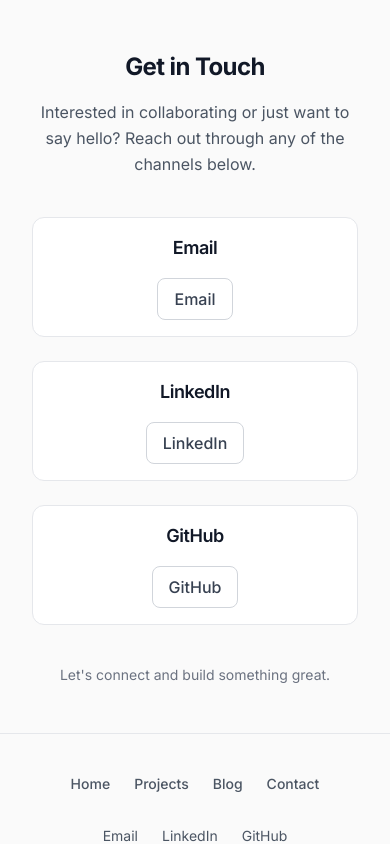
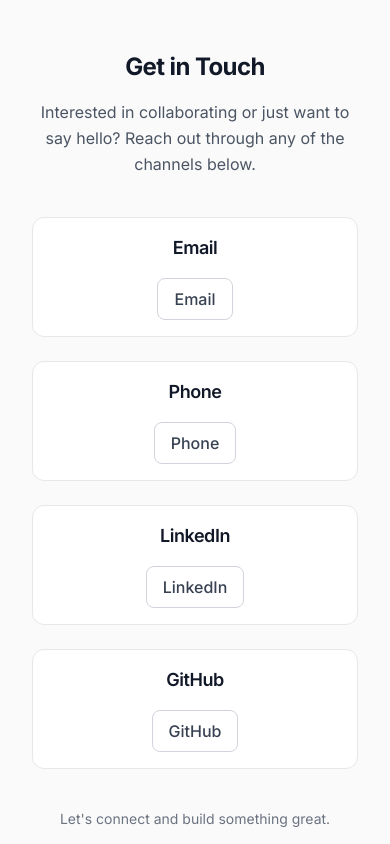
Before and after one commit to ulmo369/ThisIsUlmo, a React (Vite) app: page / in a window 390 px wide. Shown: the part 11156-12000 px from the top of the page. Built offline with nearby package versions, Linux system fonts and the light colour scheme.

Commit message:
feat(contact): add phone entry to contact methods

```diff
--- a/src/components/sections/ContactSection.tsx
+++ b/src/components/sections/ContactSection.tsx
@@ -17,11 +17,17 @@
 
 /** Builds the list of contact methods from static data */
 function getContactMethods(): ContactMethod[] {
-  return [
+  const methods: ContactMethod[] = [
     { key: 'email', href: `mailto:${contactInfo.email}`, external: false },
+  ];
+  if (contactInfo.phone) {
+    methods.push({ key: 'phone', href: `tel:${contactInfo.phone}`, external: false });
+  }
+  methods.push(
     { key: 'linkedin', href: contactInfo.linkedin, external: true },
     { key: 'github', href: contactInfo.github, external: true },
-  ];
+  );
+  return methods;
 }
 
 export default function ContactSection() {
@@ -47,7 +53,7 @@
           </motion.div>
 
           {/* Contact cards */}
-          <div className="grid gap-6 grid-cols-1 sm:grid-cols-3 max-w-3xl mx-auto w-full">
+          <div className="grid gap-6 grid-cols-1 sm:grid-cols-2 lg:grid-cols-4 max-w-3xl mx-auto w-full">
             {methods.map((method) => (
               <motion.div key={method.key} variants={fadeInUp}>
                 <Card className="h-full flex flex-col items-center text-center gap-4">
```
